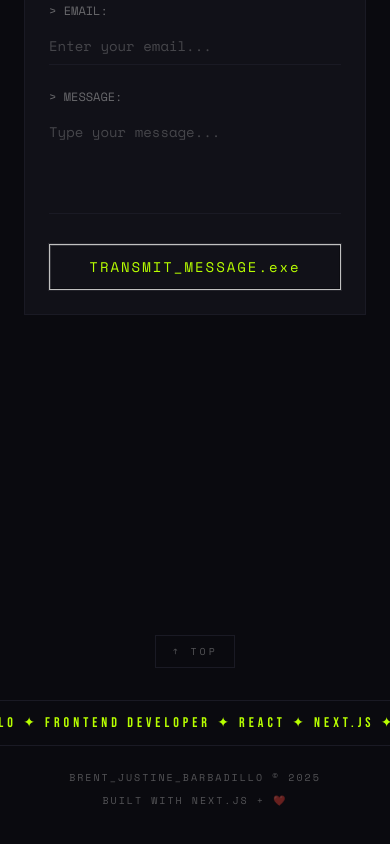
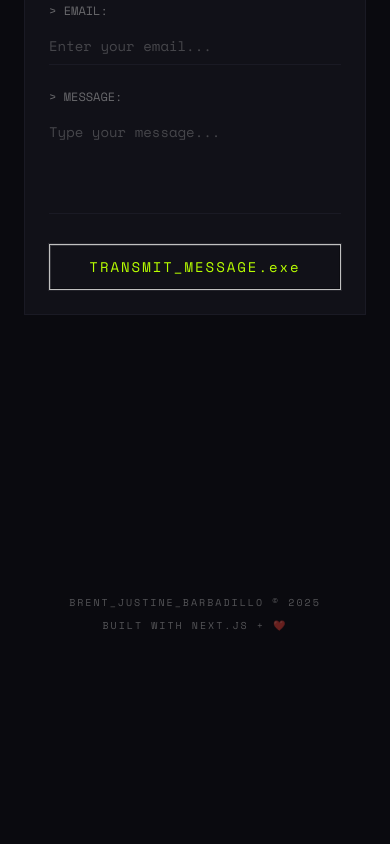
Before and after one commit to brentjustine00/BrentFolio, a Next.js app: page / in a window 390 px wide. Shown: the part 7267-8111 px from the top of the page. After the commit the page ends 7916 px from the top, so only its background shows below. Built offline with nearby package versions, Linux system fonts and the light colour scheme.

Commit message:
Final Commit

```diff
--- a/src/components/Footer.tsx
+++ b/src/components/Footer.tsx
@@ -6,9 +6,9 @@ export default function Footer() {
   };
 
   return (
-    <footer className="mt-40 pt-16 pb-24 md:mt-0 md:pb-6 relative z-50" role="contentinfo">
+    <footer className="mt-40 py-4 md:mt-0 md:pt-16 md:pb-6 relative z-50" role="contentinfo">
       {/* Back to top */}
-      <div className="flex justify-center mb-8">
+      <div className="hidden md:flex justify-center mb-8">
         <button
           onClick={scrollToTop}
           className="font-mono text-[10px] tracking-[3px] text-chrome/40 border border-dark-border px-4 py-2 hover:border-lime hover:text-lime transition-all"
@@ -19,13 +19,15 @@ export default function Footer() {
       </div>
 
       {/* Reverse Marquee */}
+      <div className="hidden md:block">
       <MarqueeBar
         text="BRENT JUSTINE BARBADILLO ✦ FRONTEND DEVELOPER ✦ REACT ✦ NEXT.JS ✦ TYPESCRIPT ✦"
         reverse
       />
+      </div>
 
       {/* Bottom strip */}
-      <div className="max-w-[1400px] mx-auto px-6 lg:px-12 pt-6 flex flex-col md:flex-row items-center justify-center md:justify-between gap-2 md:gap-4 text-center md:text-left">
+      <div className="max-w-[1400px] mx-auto px-6 lg:px-12 pt-2 md:pt-6 flex flex-col md:flex-row items-center justify-center md:justify-between gap-2 md:gap-4 text-center md:text-left">
         <span className="font-mono text-[10px] tracking-[2px] text-chrome/40">
           BRENT_JUSTINE_BARBADILLO © 2025
         </span>
```
